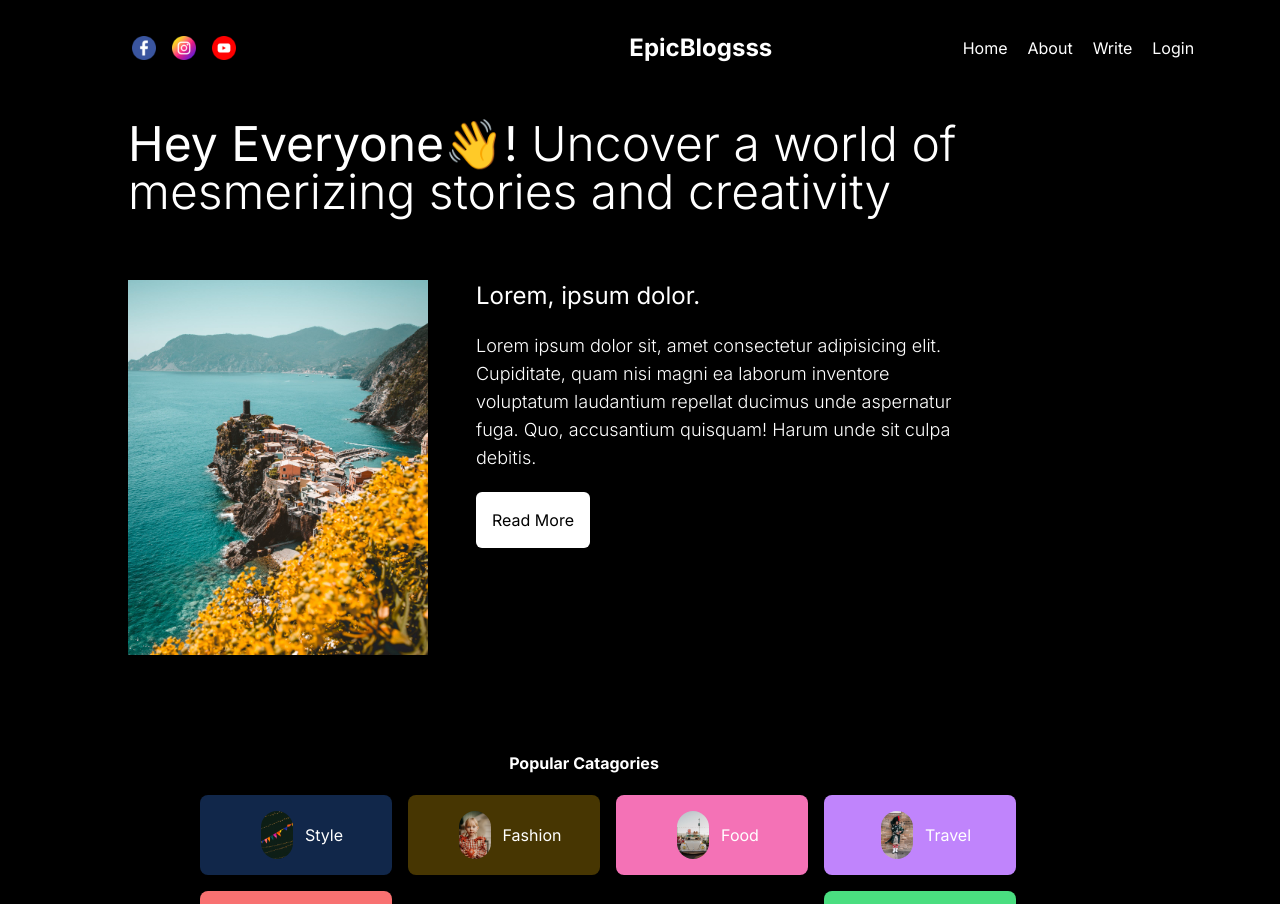
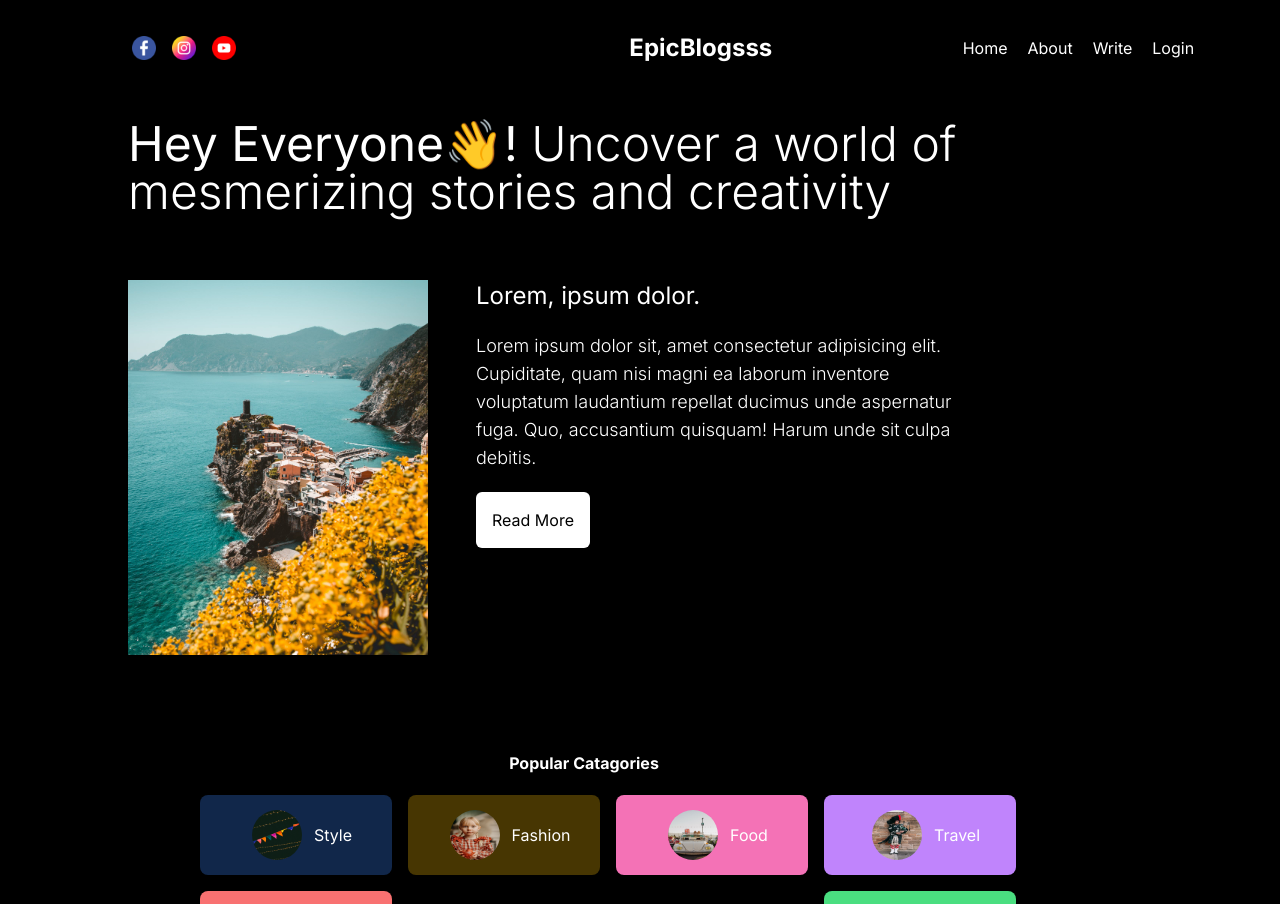
Before and after one commit to pratham-srivastava-07/Blog-Application, a Next.js app: page / in a window 1280 px wide. Shown: the top 904 px of the page. Built offline with nearby package versions, Linux system fonts and the light colour scheme.

Commit message:
shaped imgs

```diff
--- a/app/components/Catagory.jsx
+++ b/app/components/Catagory.jsx
@@ -4,6 +4,12 @@ import Image from 'next/image'
 // import styles from './catagories.module.css'
 
 const Catagory = () => {
+  const styles = {
+    borderRadius: "50%",
+    width: 50,
+    height: 50,
+    maxWidth: "unset",
+  }
   return (
     <div className='container lg:text-auto md:text-center md:ml-10 sm:ml-10 sm:text-center '>
       <h1 className="title mt-30 text-white font-bold lg:ml-28">Popular Catagories</h1>
@@ -12,8 +18,9 @@ const Catagory = () => {
           <Image
            src="/style.png"
            alt="style"
-           width={32}
-           height={32}
+           width={50}
+           height={50}
+           style={styles}
            className='rounded-full ml-3 mr-3 '
            />
            Style
@@ -22,8 +29,9 @@ const Catagory = () => {
         <Image
            src="/fashion.png"
            alt="fashion"
-           width={32}
-           height={32}
+           width={50}
+           height={50}
+           style={styles}
            className='rounded-full ml-3 mr-3'
            />
            Fashion
@@ -32,8 +40,9 @@ const Catagory = () => {
           <Image
           src="/food.png"
           alt="food"
-          width={32}
-          height={32}
+          width={50}
+          height={50}
+          style={styles}
           className='rounded-full ml-3 mr-3'
           />
           Food
@@ -42,8 +51,9 @@ const Catagory = () => {
           <Image
           src="/travel.png"
           alt="travel"
-          width={32}
-          height={32}
+          width={50}
+          height={50}
+          style={styles}
           className='rounded-full ml-3 mr-3'
           />
           Travel
@@ -52,8 +62,9 @@ const Catagory = () => {
           <Image
           src="/culture.png"
           alt="culture"
-          width={32}
-          height={32}
+          width={50}
+          height={50}
+          style={styles}
           className='rounded-full ml-3 mr-3'
           />
           Culture
@@ -62,8 +73,9 @@ const Catagory = () => {
           <Image
           src="/coding.png"
           alt="coding"
-          width={32}
-          height={32}
+          width={50}
+          height={50}
+          style={styles}
           className='rounded-full ml-3 mr-3'
           />
           Coding
```
